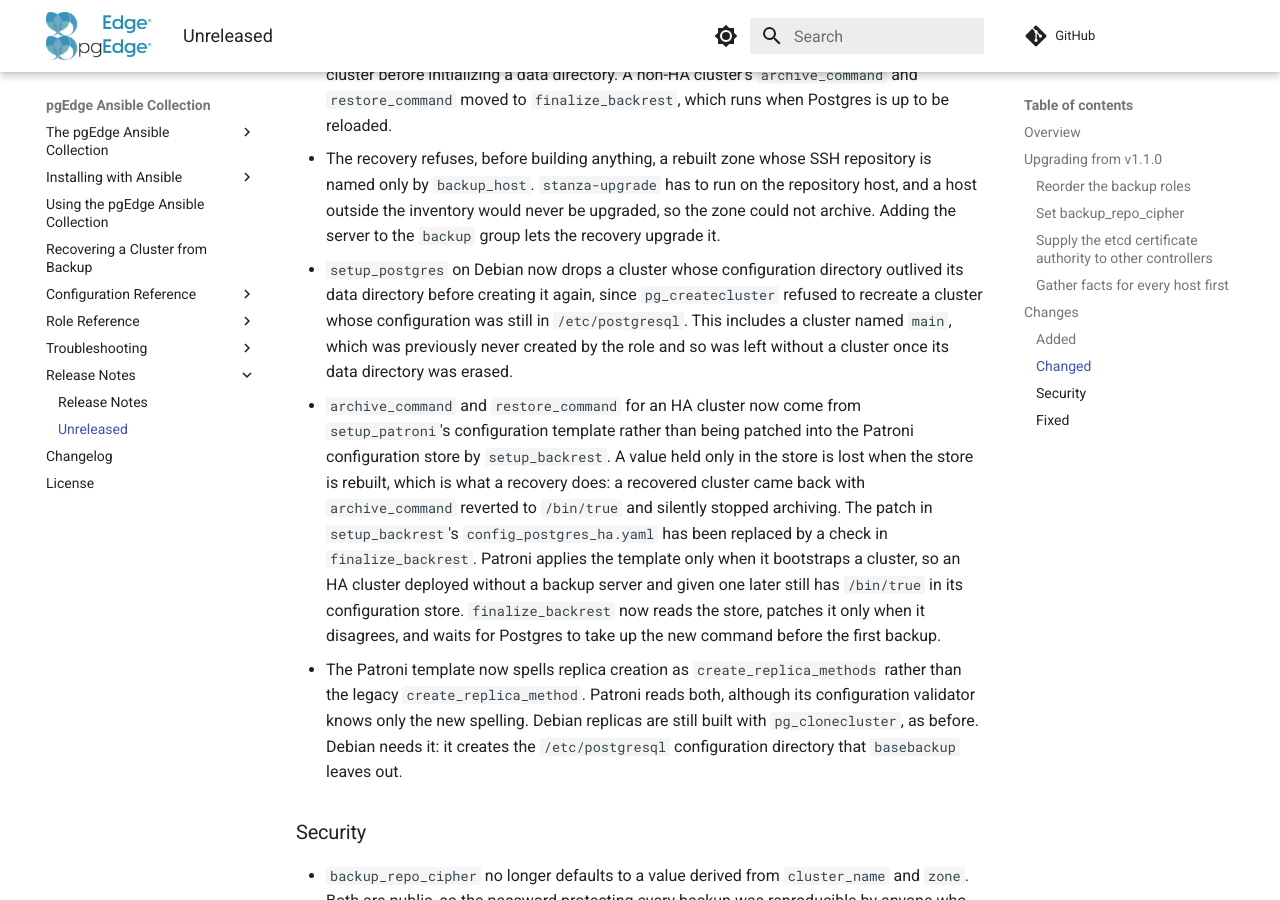
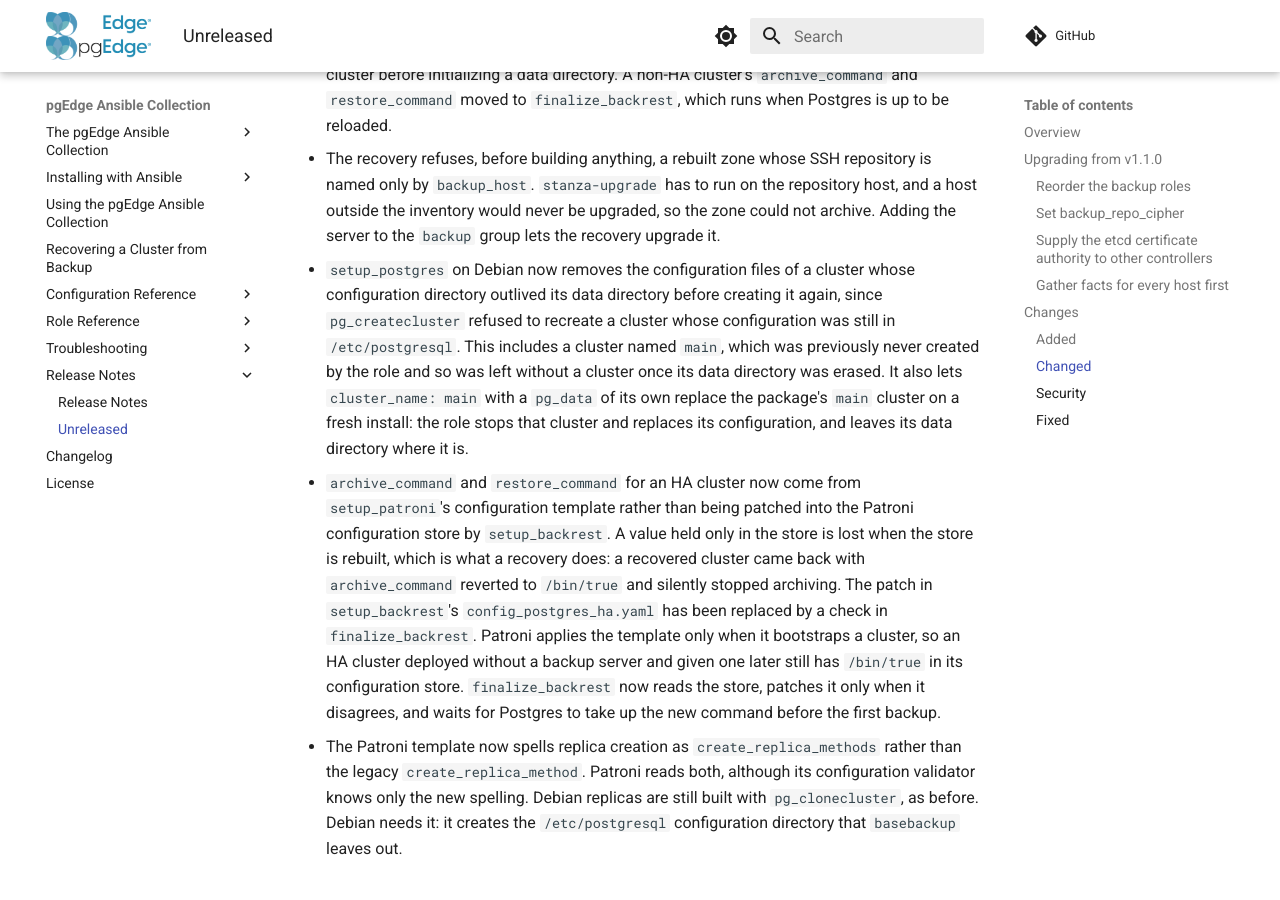
Before and after one commit to pgEdge/pgedge-ansible, an MkDocs documentation site: the page built from docs/release_notes/unreleased.md, in a window 1280 px wide and 900 px high, scrolled down 7783 px. Built offline with MkDocs 1.6.1 and Material for MkDocs 9.7.7, drawn with Linux system fonts in a browser that asks for light colours; comment, search, counter and statistics services are not loaded.

Commit message:
Replace a Debian cluster's leftover configuration without pg_dropcluster
setup_postgres ran pg_dropcluster whenever postgresql.conf survived without
PG_VERSION in pg_data. With cluster_name main and a pg_data of its own, a
fresh install's package-created main cluster matches: its configuration is
in main's directory and its data elsewhere. pg_dropcluster refuses a running
cluster, so the deploy failed, and had it run it would have deleted the
package's data directory before the configuration, which also fails on a
mount point or beneath a directory postgres cannot write.

Instead, stop the cluster the leftover files describe and remove, as root,
only the files pg_createcluster writes. pg_hba.conf alone now counts as
leftover too, since pg_createcluster refuses either file. A fresh demo
cluster, a recovery after wipe_cluster and a re-run on a built node find
nothing to remove, as before.

Document that a fresh Debian host with cluster_name main and the default
pg_data holds the package's cluster, which recover_postgres refuses until
wipe_cluster has erased it.

Co-Authored-By: Claude Opus 5.5 (1M context) <noreply@anthropic.com>

```diff
--- a/docs/release_notes/unreleased.md
+++ b/docs/release_notes/unreleased.md
@@ -352,12 +352,15 @@ same play to the top:
   repository host, and a host outside the inventory would never be upgraded, so
   the zone could not archive. Adding the server to the `backup` group lets the
   recovery upgrade it.
-- `setup_postgres` on Debian now drops a cluster whose configuration directory
-  outlived its data directory before creating it again, since
-  `pg_createcluster` refused to recreate a cluster whose configuration was
-  still in `/etc/postgresql`. This includes a cluster named `main`, which was
-  previously never created by the role and so was left without a cluster once
-  its data directory was erased.
+- `setup_postgres` on Debian now removes the configuration files of a cluster
+  whose configuration directory outlived its data directory before creating it
+  again, since `pg_createcluster` refused to recreate a cluster whose
+  configuration was still in `/etc/postgresql`. This includes a cluster named
+  `main`, which was previously never created by the role and so was left
+  without a cluster once its data directory was erased. It also lets
+  `cluster_name: main` with a `pg_data` of its own replace the package's `main`
+  cluster on a fresh install: the role stops that cluster and replaces its
+  configuration, and leaves its data directory where it is.
 - `archive_command` and `restore_command` for an HA cluster now come from
   `setup_patroni`'s configuration template rather than being patched into the
   Patroni configuration store by `setup_backrest`. A value held only in the
```
Also changed, not shown: docs/recovery.md (+10 -0 lines), docs/roles/recover_postgres.md (+4 -1 lines), docs/roles/setup_postgres.md (+9 -0 lines), 1 other file.
